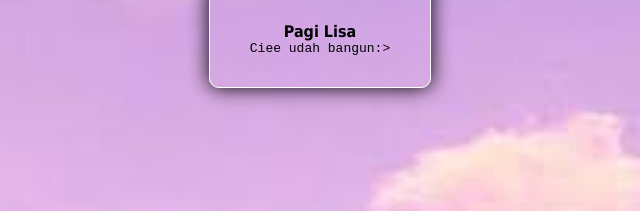
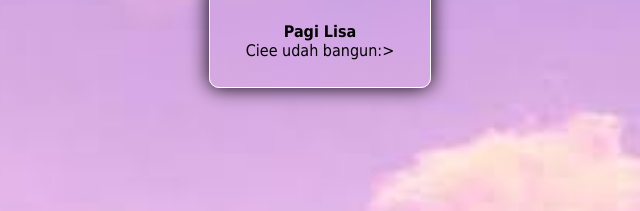
Before and after one commit to Tobi551/Selamat-Pagi, a plain HTML site: page index.html in a window 1280 px wide. Both pictures are taken after a click on the link "Klick Mulai". Shown: the part 244-455 px from the top of the page, 320-960 px from the left. Drawn offline with Linux system fonts and the light colour scheme.

Commit message:
Add files via upload

```diff
--- a/index.html
+++ b/index.html
@@ -65,8 +65,7 @@
     }
 
     .kata2 {
-        font-family: monospace;
-        font-weight: 200;
+        font-family: Tahoma;
     }
 
     .pilihan {
```
